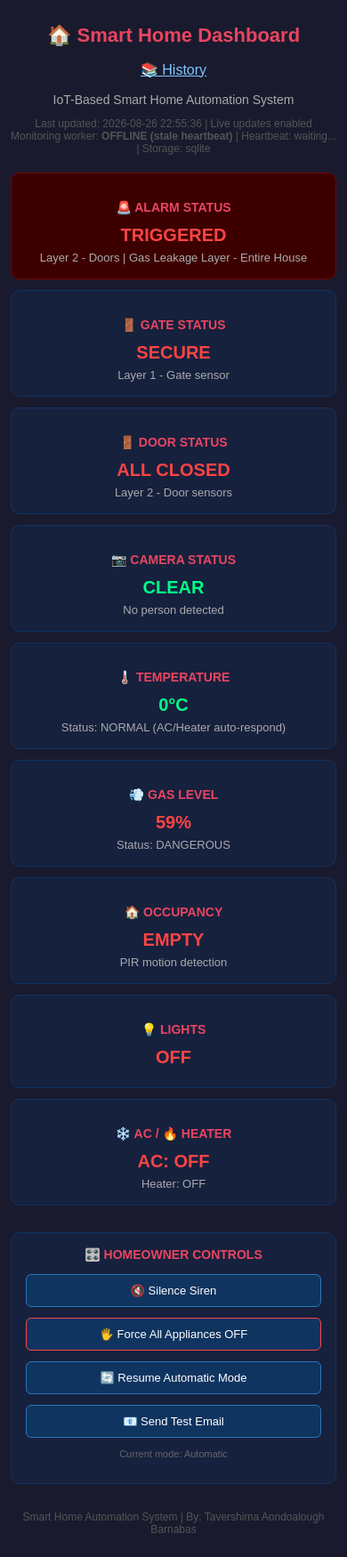
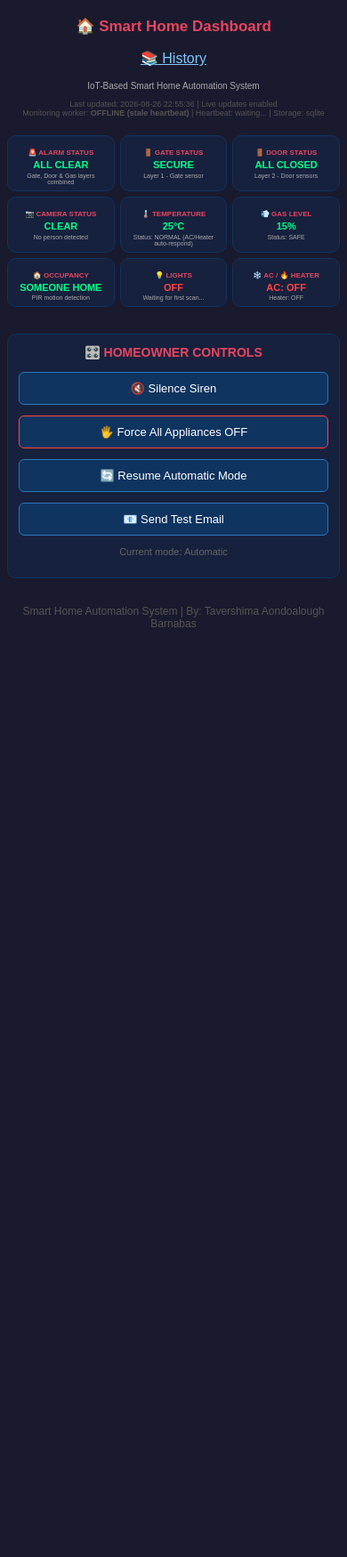
Before and after one commit to Barnafe/IoTSmartHome, a Flask app: page / in a window 390 px wide. Shown: the whole page at 89% size. After the commit the page ends 705 px from the top, so only its background shows below. Run offline with Flask 3, Linux system fonts and the light colour scheme; tables that the repository leaves empty hold one stand-in row (values such as "Sample post"); data that the repository does not hold is empty; some libraries are stand-ins or nearby versions.

Commit message:
CRLF mobile-responsive layout

```diff
--- a/dashboard/templates/index.html
+++ b/dashboard/templates/index.html
@@ -118,24 +118,38 @@
 
         .footer { text-align: center; margin-top: 30px; color: #555; font-size: 12px; }
 
-        /* Mobile responsiveness: cards were locked to a rigid 3-column grid,
-           which overflowed the viewport on phones and forced the user to
-           zoom out and lose the centered PC layout. These breakpoints
-           reflow the same cards/markup into 2 then 1 column as the screen
-           narrows - no HTML structure, wording, or JS logic is touched. */
+        /* Mobile responsiveness: keep the SAME 3-column layout as PC on
+           phones too (not fewer columns) so related cards - e.g. Occupancy
+           next to Lights, Temperature near AC/Heater - stay visible
+           together instead of being scattered across separate scrolled
+           screens. Text/padding/gaps shrink as the screen narrows so the
+           3-column grid still fits without horizontal overflow. No card
+           order, wording, or JS logic is touched - purely sizing. */
         @media (max-width: 760px) {
-            .grid { grid-template-columns: repeat(2, 1fr); gap: 14px; }
+            .grid { grid-template-columns: repeat(3, 1fr); gap: 10px; }
+            .card { padding: 10px; }
+            .card h3 { font-size: 10px; margin-bottom: 5px; }
+            .card .value { font-size: 14px; line-height: 1.2; margin-bottom: 4px; }
+            .card .status { font-size: 9px; }
+            body { padding: 10px; }
+            h1 { font-size: 20px; }
+            .subtitle { font-size: 12px; }
+            .last-updated { font-size: 10px; }
         }
         @media (max-width: 480px) {
-            body { padding: 12px; }
-            .grid { grid-template-columns: 1fr; gap: 12px; }
-            .card { padding: 16px; }
-            .card .value { font-size: 20px; }
-            .control-panel { padding: 16px; }
+            body { padding: 8px; }
+            .grid { grid-template-columns: repeat(3, 1fr); gap: 6px; }
+            .card { padding: 6px; }
+            .card h3 { font-size: 8px; margin-bottom: 3px; }
+            .card .value { font-size: 11px; line-height: 1.15; margin-bottom: 2px; }
+            .card .status { font-size: 7px; }
+            .control-panel { padding: 12px; }
             .control-buttons { flex-direction: column; }
             .control-buttons form,
             .control-buttons button { width: 100%; }
-            h1 { font-size: 22px; }
+            h1 { font-size: 17px; }
+            .subtitle { font-size: 10px; }
+            .last-updated { font-size: 9px; }
         }
     </style>
 </head>
```
